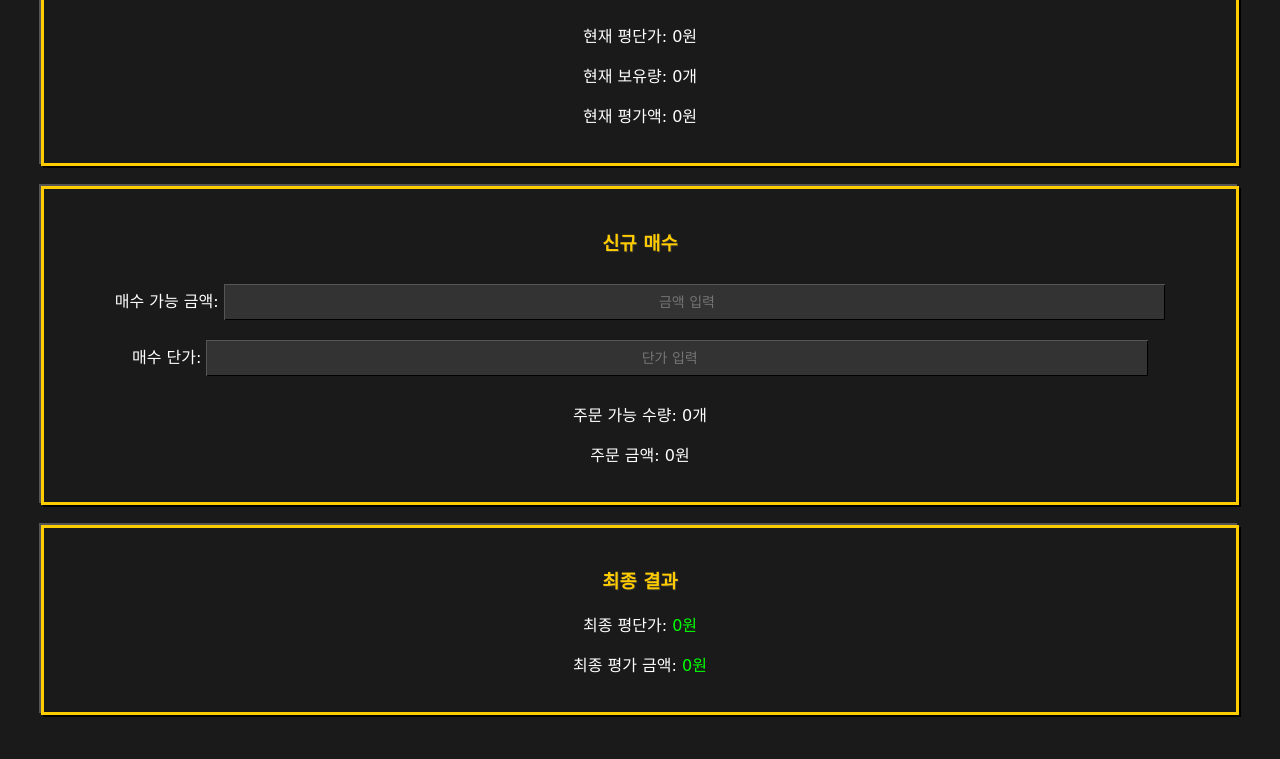
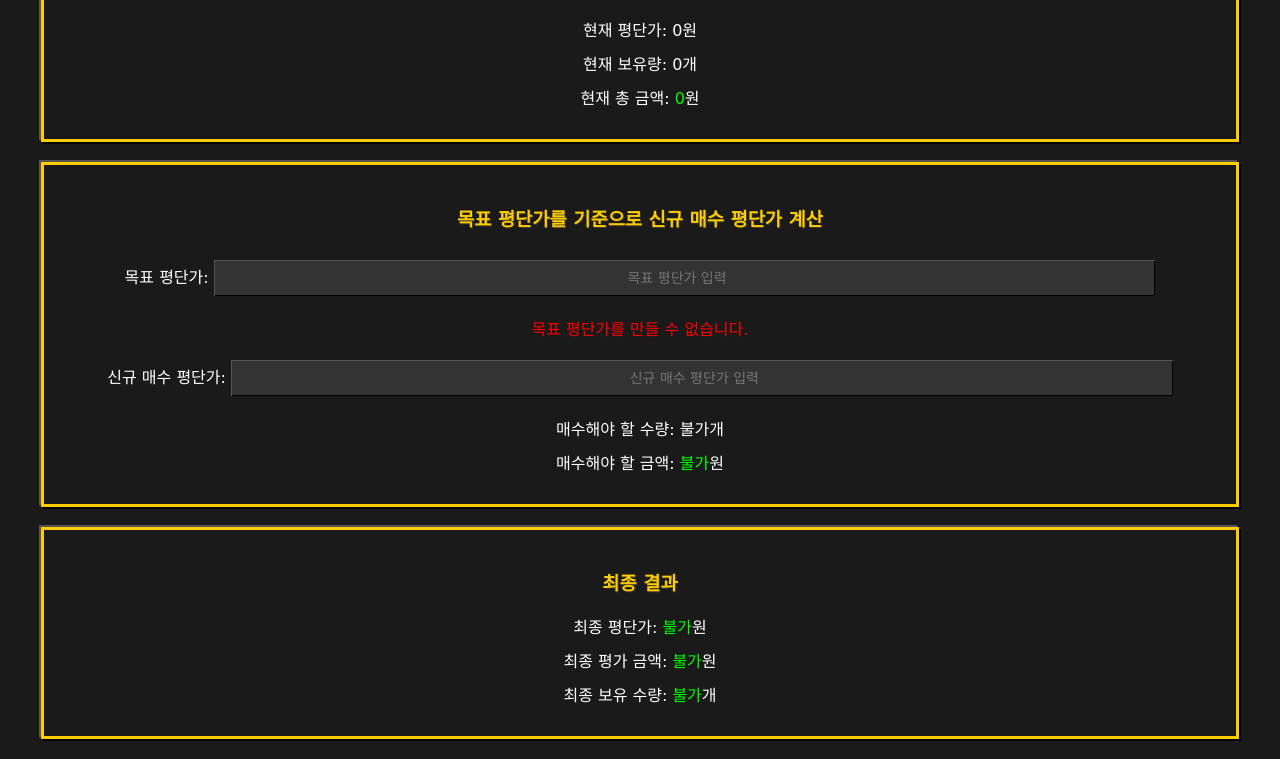
Before and after one commit to IEDGEI/water, a plain HTML site: page index.html in a window 1280 px wide. Shown: the part 358-1117 px from the top of the page. Before the commit the page ends 1093 px from the top, so only its background shows below. Drawn offline with Linux system fonts and the light colour scheme.

Commit message:
Add files via upload

```diff
--- a/index.html
+++ b/index.html
@@ -80,17 +80,21 @@
       color: #000;
     }
 
-    #resultABC, #resultOthers, #resultSummary {
+    #resultBox, #resultSummary, #finalResult {
       background-color: #1a1a1a;
       border: 3px solid #ffcc00;
       padding: 20px;
       margin: 20px auto;
       width: 90%;
-      box-shadow: 2px 2px 0 #000, -2px -2px 0 #555; /* 도트형 그림자 */
+      box-shadow: 2px 2px 0 #000, -2px -2px 0 #555;
     }
 
-    #resultAverage, #resultFinalValue {
-      color: #00ff00; /* 녹색으로 강조 */
+    p {
+      margin: 10px 0;
+    }
+
+    #Nowtotal, #Finaltotal, #Finalever, #Buytotal, #Finalhave {
+      color: #00ff00;
       font-size: 16px;
     }
 
@@ -104,7 +108,7 @@
       height: 100%;
       background-image: repeating-linear-gradient(0deg, #222 1px, transparent 1px),
                         repeating-linear-gradient(90deg, #222 1px, transparent 1px);
-      background-size: 10px 10px; /* 도트 패턴 */
+      background-size: 10px 10px;
       opacity: 0.8;
       z-index: -1;
     }
@@ -123,8 +127,9 @@
   crossorigin="anonymous"></script>
 </head>
 <body>
+
   <nav>
-  <a href="https://watering.netlify.app">신규 매수</a>
+    <a href="https://watering.netlify.app">신규매수</a>
     <a href="https://watering2.netlify.app">목표평단가</a>
   </nav>
 
@@ -132,63 +137,82 @@
 
   <h1>물타기 계산기</h1>
 
-  <div id="resultABC">
+  <div id="resultBox">
     <h3>현재 보유</h3>
     <label>현재 평단가:</label>
-    <input type="number" id="priceA" placeholder="가격 입력"><br>
+    <input type="number" id="nowever" placeholder="가격 입력"><br>
     <label>현재 보유량:</label>
-    <input type="number" id="quantityB" placeholder="개수 입력"><br>
-    <p>현재 평단가: <span id="resultA">0</span></p>
-    <p>현재 보유량: <span id="resultB">0</span></p>
-    <p>현재 평가액: <span id="resultC">0</span></p>
-  </div>
-
-  <div id="resultOthers">
-    <h3>신규 매수</h3>
-    <label>매수 가능 금액:</label>
-    <input type="number" id="totalMoneyD" placeholder="금액 입력"><br>
-    <label>매수 단가:</label>
-    <input type="number" id="priceE" placeholder="단가 입력"><br>
-    <p>주문 가능 수량: <span id="resultF">0</span></p>
-    <p>주문 금액: <span id="resultD">0</span></p>
-    <p id="errorMessage" style="color: red; display: none;">매수 단가가 매수 가능 금액보다 클 수 없습니다.</p>
+    <input type="number" id="Nowhave" placeholder="개수 입력"><br>
+    <p>현재 평단가: <span id="resultNowever">0</span>원</p>
+    <p>현재 보유량: <span id="resultNowhave">0</span>개</p>
+    <p>현재 총 금액: <span id="Nowtotal">0</span>원</p>
   </div>
 
   <div id="resultSummary">
+    <h3>목표 평단가를 기준으로 신규 매수 평단가 계산</h3>
+    <label>목표 평단가:</label>
+    <input type="number" id="Targetever" placeholder="목표 평단가 입력"><br>
+    <p id="errorMessage" style="color: red; display: none;">목표 평단가를 만들 수 없습니다.</p>
+    <label>신규 매수 평단가:</label>
+    <input type="number" id="Buyever" placeholder="신규 매수 평단가 입력"><br>
+    <p>매수해야 할 수량: <span id="Buyhave">0</span>개</p>
+    <p>매수해야 할 금액: <span id="Buytotal">0</span>원</p>
+  </div>
+  <div id="finalResult">
     <h3>최종 결과</h3>
-    <p>최종 평단가: <span id="resultAverage">0</span></p>
-    <p>최종 평가 금액: <span id="resultFinalValue">0</span></p>
+    <p>최종 평단가: <span id="Finalever">0</span>원</p>
+    <p>최종 평가 금액: <span id="Finaltotal">0</span>원</p>
+    <p>최종 보유 수량: <span id="Finalhave">0</span>개</p>
   </div>
 
   <script>
     function updateResults() {
-      const a = Number(document.getElementById('priceA').value);
-      const b = Number(document.getElementById('quantityB').value);
-      const d = Number(document.getElementById('totalMoneyD').value);
-      const e = Number(document.getElementById('priceE').value);
+      const nowever = Number(document.getElementById('nowever').value); // 현재 평단가 (A)
+      const Nowhave = Number(document.getElementById('Nowhave').value); // 현재 보유량 (a)
+      const Targetever = Number(document.getElementById('Targetever').value); // 목표 평단가 (C)
+      const Buyever = Number(document.getElementById('Buyever').value); // 신규 매수 평단가 (B)
 
-      const c = a * b;
-      const f = Math.floor(d / e);
+      let Buyhave; // 매수해야 할 수량 (b)
 
-      // 매수 단가가 매수 가능 금액보다 큰 경우
-      if (e > d) {
+      // 첫 번째 단계: 분자 계산 (C * a - A * a)
+      const numerator = Targetever * Nowhave - nowever * Nowhave;
+
+      // 두 번째 단계: 분모 계산 (B - C)
+      const denominator = Buyever - Targetever;
+
+      // b 계산: b = numerator / denominator
+      if (denominator !== 0) {
+        Buyhave = numerator / denominator;
+      } else {
+        Buyhave = 0; // 분모가 0인 경우 매수 불가능
+      }
+
+      const Buytotal = Buyhave * Buyever; // 매수해야 할 금액
+      const Finaltotal = nowever * Nowhave + Buytotal; // 최종 평가 금액
+      const Finalhave = Nowhave + Buyhave; // 최종 보유 수량
+      const Finalever = Finaltotal / Finalhave; // 최종 평단가
+
+      // 계산 결과를 화면에 출력
+      document.getElementById('resultNowever').textContent = `${nowever || 0}`;
+      document.getElementById('resultNowhave').textContent = `${Nowhave || 0}`;
+      document.getElementById('Nowtotal').textContent = `${nowever * Nowhave || 0}`;
+      document.getElementById('Buyhave').textContent = `${Buyhave ? Buyhave.toFixed(2) : 0}`;
+      document.getElementById('Buytotal').textContent = `${Buytotal ? Buytotal.toFixed(2) : 0}`;
+      document.getElementById('Finalever').textContent = `${Finalever ? Finalever.toFixed(2) : 0}`;
+      document.getElementById('Finaltotal').textContent = `${Finaltotal ? Finaltotal.toFixed(2) : 0}`;
+      document.getElementById('Finalhave').textContent = `${Finalhave ? Finalhave.toFixed(2) : 0}`;
+
+      // 불가능한 경우 에러 메시지 표시
+      if (denominator === 0 || Buyhave < 0) {
+        document.getElementById('Buyhave').textContent = '불가';
+        document.getElementById('Buytotal').textContent = '불가';
+        document.getElementById('Finalever').textContent = '불가';
+        document.getElementById('Finaltotal').textContent = '불가';
+        document.getElementById('Finalhave').textContent = '불가';
         document.getElementById('errorMessage').style.display = 'block';
-        document.getElementById('resultD').textContent = "불가";
-        document.getElementById('resultF').textContent = "불가";
       } else {
         document.getElementById('errorMessage').style.display = 'none';
-        document.getElementById('resultD').textContent = `${e * f || 0}원`;
-        document.getElementById('resultF').textContent = `${f || 0}개`;
       }
-
-      const averagePrice = ((a * b) + (e * f)) / (b + f);
-      const finalValue = (a * b) + (e * f);
-
-      document.getElementById('resultA').textContent = `${a || 0}원`;
-      document.getElementById('resultB').textContent = `${b || 0}개`;
-      document.getElementById('resultC').textContent = `${c || 0}원`;
-      document.getElementById('resultAverage').textContent = `${averagePrice ? averagePrice.toFixed(2) : 0}원`;
-      document.getElementById('resultFinalValue').textContent = `${finalValue || 0}원`;
     }
 
     // 초기화 버튼 동작
@@ -213,11 +237,24 @@
       document.getElementById('errorMessage').style.display = 'none';
     });
 
+    // 모든 입력 필드에 이벤트 리스너 추가
     document.querySelectorAll('input').forEach(input => {
       input.addEventListener('input', updateResults);
     });
 
+    // 페이지 로드 시 초기 계산
     window.onload = updateResults;
   </script>
+    <div>
+      <script async src="https://pagead2.googlesyndication.com/pagead/js/adsbygoogle.js"></script>
+      <ins class="adsbygoogle"
+           style="display:block"
+           data-ad-client="ca-pub-1234567890123456"
+           data-ad-slot="9876543210"
+           data-ad-format="auto"></ins>
+      <script>
+           (adsbygoogle = window.adsbygoogle || []).push({});
+      </script>
+  </div>
   </body>
   </html>
```
Lines whose indentation alone changed are shown as unchanged.
